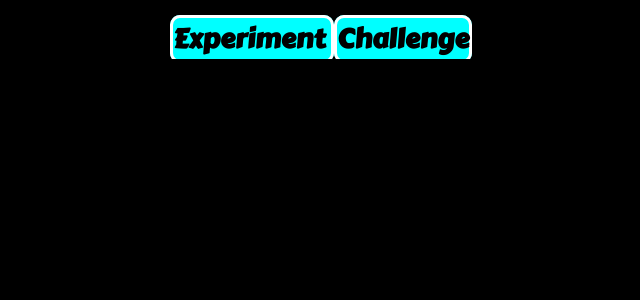
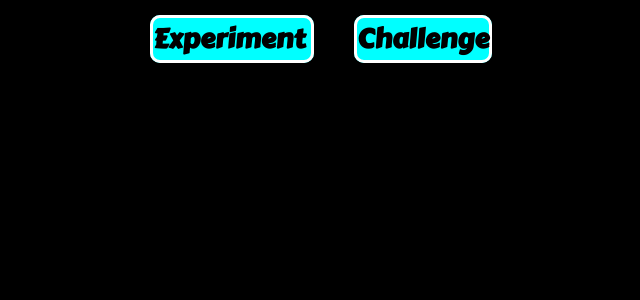
Before and after one commit to pawel9009/Fast-Eyes, a Django app: page /image/list/ in a window 1280 px wide. Shown: the part 52-352 px from the top of the page, without its empty margins (334-974 px from the left). Run offline with Django 4.2, Linux system fonts and the light colour scheme; the visitor is signed in with stand-in values (Sample User, id 1); data that the repository does not hold is empty; some libraries are stand-ins or nearby versions.

Commit message:
fix result list and register

```diff
--- a/project/accounts/forms.py
+++ b/project/accounts/forms.py
@@ -11,3 +11,6 @@ class UserCreateForm(UserCreationForm):
     def __init__(self, *args, **kwargs):
         super().__init__(*args, **kwargs)
         self.fields['username'].label = 'Username'
+        self.fields['username'].help_text = None
+        self.fields['password1'].help_text = None
+        self.fields['password2'].help_text = None
--- a/project/app/templates/app/result_list.html
+++ b/project/app/templates/app/result_list.html
@@ -3,9 +3,10 @@
 {% block content %}
 <div class="container text-center">
 
-        <a class="start-button" style="font-size:1.5em;" href="{% url 'app:exp_list' %}"> Experiment </a>
-        <a class="start-button" style="font-size:1.5em;" href="{% url 'app:chall_list' %}"> Challenge </a>
+        <a class="start-button" style="font-size:1.5em; margin-bottom: 20px;margin-right: 20px" href="{% url 'app:exp_list' %}"> Experiment </a>
+        <a class="start-button" style="font-size:1.5em;  margin-bottom: 20px;margin-left: 20px" href="{% url 'app:chall_list' %}"> Challenge </a>
     </div>
+</br>
 {% block results %}
 
 
--- a/project/mysite/settings_local.py
+++ b/project/mysite/settings_local.py
@@ -2,7 +2,7 @@ DATABASES = {
     'default': {
         'ENGINE': 'django.db.backends.postgresql_psycopg2',
         'NAME': '',
-        'USER': 'postgres',
+        'USER': '',
         'PASSWORD': '',
         'HOST': '',
         'PORT': '',
--- a/project/static/css/master.css
+++ b/project/static/css/master.css
@@ -15,6 +15,8 @@ body {
 
 .signup{
   color: aqua;
+  width: 70%;
+
 }
 
 
```
Also changed, not shown: project/mysite/settings.py (+6 -6 lines), 1 other file.
